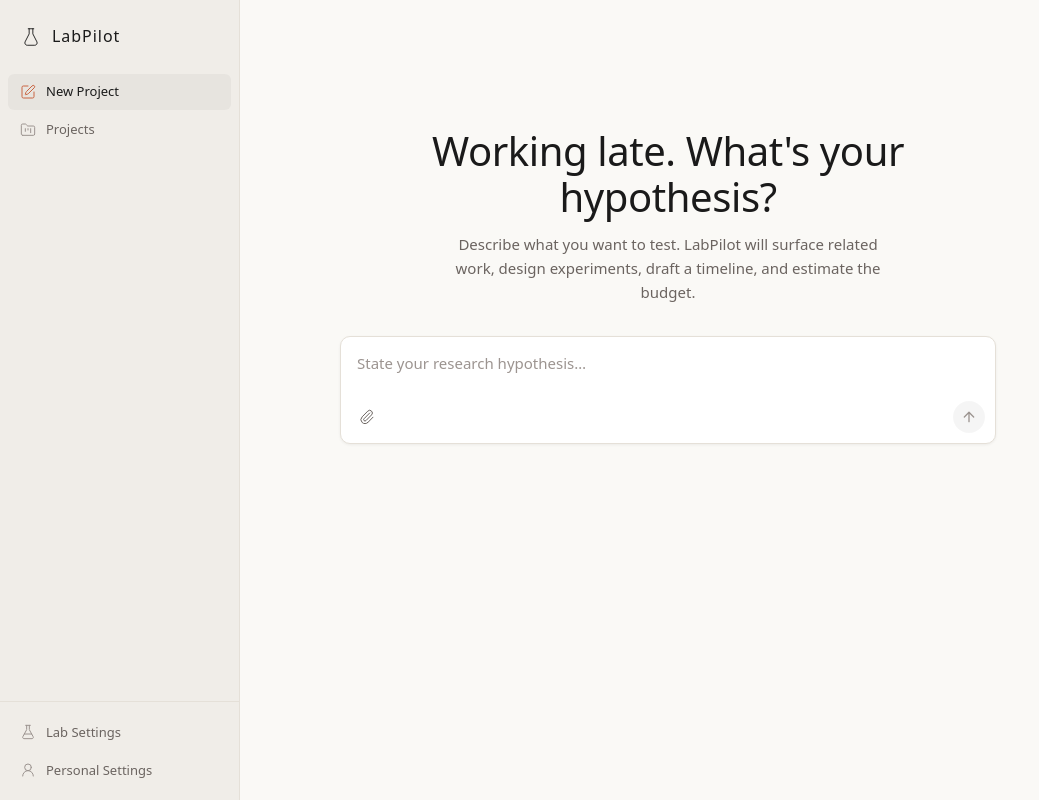
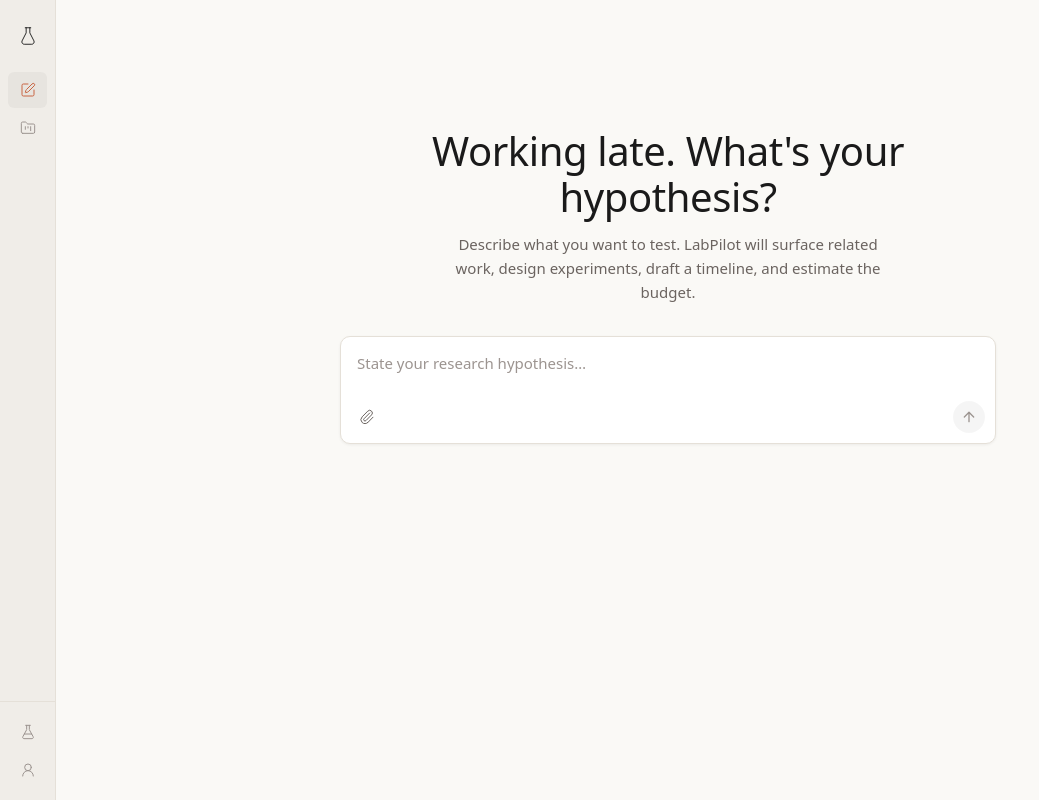
Before and after one commit to hagenhaeussler/Hack_Nations_5th_Edition, a React (Vite) app in the folder frontend/: page / in a window 1280 px wide. Both pictures are taken after a click on the button 213 px from the left and 36 px from the top of the page. Shown: the whole page, without its empty margins (0-1039 px from the left). Built offline with nearby package versions, Linux system fonts and the light colour scheme.

Commit message:
fixed nav bar

```diff
--- a/frontend/src/components/AppSidebar.tsx
+++ b/frontend/src/components/AppSidebar.tsx
@@ -2,6 +2,7 @@
   BarChart3,
   BookOpen,
   ChevronLeft,
+  ChevronRight,
   FlaskConical,
   FolderKanban,
   Home,
@@ -10,7 +11,6 @@
   UserRound,
   type LucideIcon,
 } from "lucide-react";
-import { useState } from "react";
 import { NavLink, useMatch } from "react-router-dom";
 
 import { LogoMark } from "@/components/LogoMark";
@@ -52,10 +52,9 @@
  * `AppShell` keeps in sync.
  */
 export function AppSidebar({ collapsed, onToggle }: AppSidebarProps) {
-  const [hoverPreview, setHoverPreview] = useState(false);
   const projectMatch = useMatch("/projects/:id/*");
   const projectId = projectMatch?.params.id;
-  const expanded = !collapsed || hoverPreview;
+  const expanded = !collapsed;
 
   const primaryNav: NavItem[] = projectId
     ? [
@@ -79,7 +78,6 @@
       role="navigation"
       aria-label="Main navigation"
       data-collapsed={!expanded || undefined}
-      onMouseLeave={() => setHoverPreview(false)}
       className={cn(
         "fixed inset-y-0 left-0 z-30 flex flex-col border-r border-[color:var(--border-default)]",
         "bg-bg-sidebar transition-[width] duration-[var(--duration-normal)] ease-[var(--ease-default)]",
@@ -90,27 +88,30 @@
     >
       {/* Brand row + collapse toggle */}
       <div className="flex items-center gap-2 px-3 pb-3 pt-5">
+        {!expanded ? (
+          <CollapsedBrandButton onOpen={onToggle} />
+        ) : (
+          <>
             <NavLink
               to="/"
               aria-label="Return to LabPilot home"
-          onMouseEnter={() => {
-            if (collapsed) setHoverPreview(true);
-          }}
               className={cn(
                 "flex min-w-0 flex-1 items-center gap-2.5 rounded-sm px-2 py-1 text-text-primary",
                 "transition-colors duration-[var(--duration-fast)] hover:bg-[color:var(--bg-hover)]",
               )}
             >
               <LogoMark size={22} />
-          {expanded && (
               <span className="select-none truncate font-sans text-[16px] font-light tracking-[0.06em]">
                 LabPilot
               </span>
-          )}
             </NavLink>
 
-        {expanded && !collapsed && (
+            {collapsed ? (
+              <ExpandButton onToggle={onToggle} />
+            ) : (
               <CollapseButton onToggle={onToggle} />
+            )}
+          </>
           )}
       </div>
 
@@ -133,6 +134,34 @@
         ))}
       </nav>
     </aside>
+  );
+}
+
+interface CollapsedBrandButtonProps {
+  onOpen: () => void;
+}
+
+function CollapsedBrandButton({ onOpen }: CollapsedBrandButtonProps) {
+  return (
+    <button
+      type="button"
+      onClick={onOpen}
+      aria-label="Expand sidebar"
+      title="Expand sidebar"
+      className={cn(
+        "group relative flex h-8 w-full items-center justify-center rounded-sm text-text-primary",
+        "transition-colors duration-[var(--duration-fast)] hover:bg-[color:var(--bg-hover)]",
+      )}
+    >
+      <span className="transition-opacity duration-[var(--duration-fast)] group-hover:opacity-0">
+        <LogoMark size={22} />
+      </span>
+      <ChevronRight
+        size={15}
+        strokeWidth={1.5}
+        className="absolute text-text-tertiary opacity-0 transition-opacity duration-[var(--duration-fast)] group-hover:opacity-100"
+      />
+    </button>
   );
 }
 
@@ -199,3 +228,20 @@
     </button>
   );
 }
+
+function ExpandButton({ onToggle }: CollapseButtonProps) {
+  return (
+    <button
+      type="button"
+      onClick={onToggle}
+      aria-label="Expand sidebar"
+      title="Expand sidebar"
+      className={cn(
+        "flex h-7 w-7 shrink-0 items-center justify-center rounded-sm text-text-tertiary",
+        "transition-colors duration-[var(--duration-fast)] hover:bg-[color:var(--bg-hover)] hover:text-text-primary",
+      )}
+    >
+      <ChevronRight size={15} strokeWidth={1.5} />
+    </button>
+  );
+}
```
Lines whose indentation alone changed are shown as unchanged.
